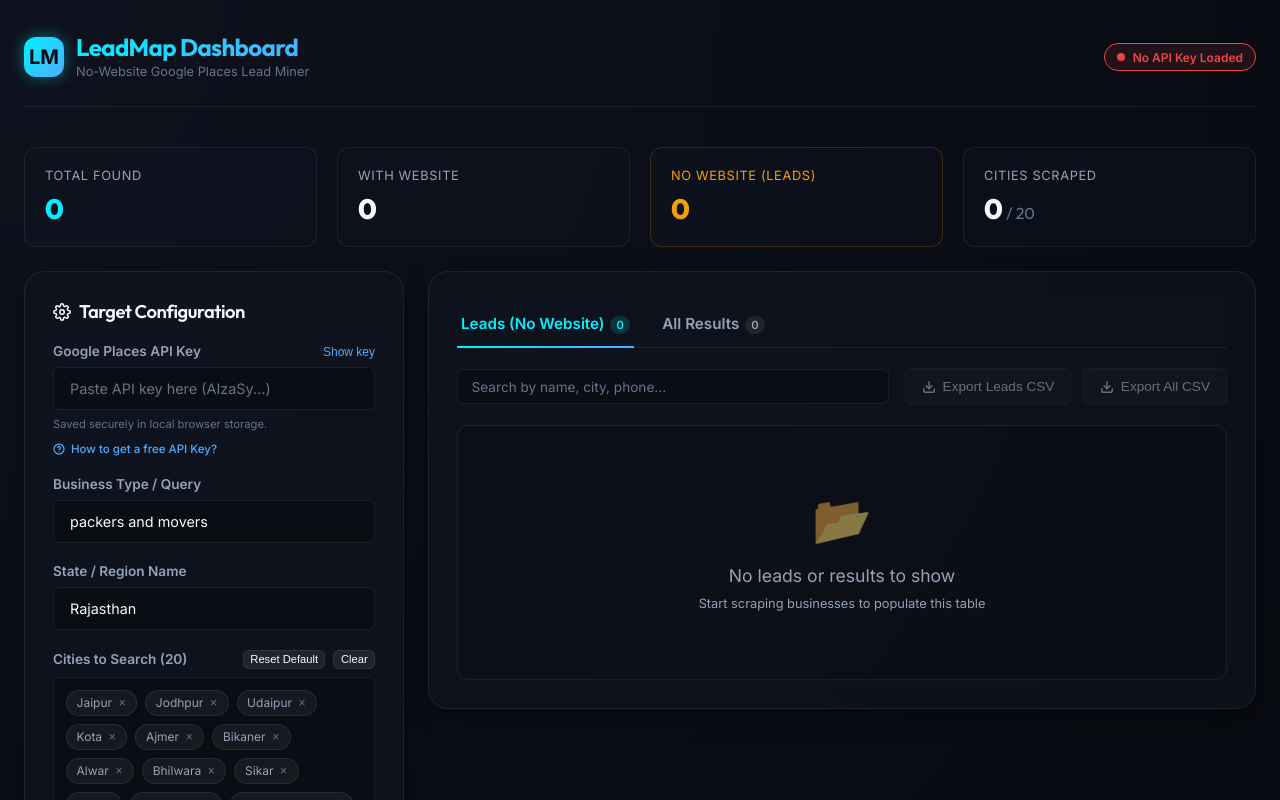
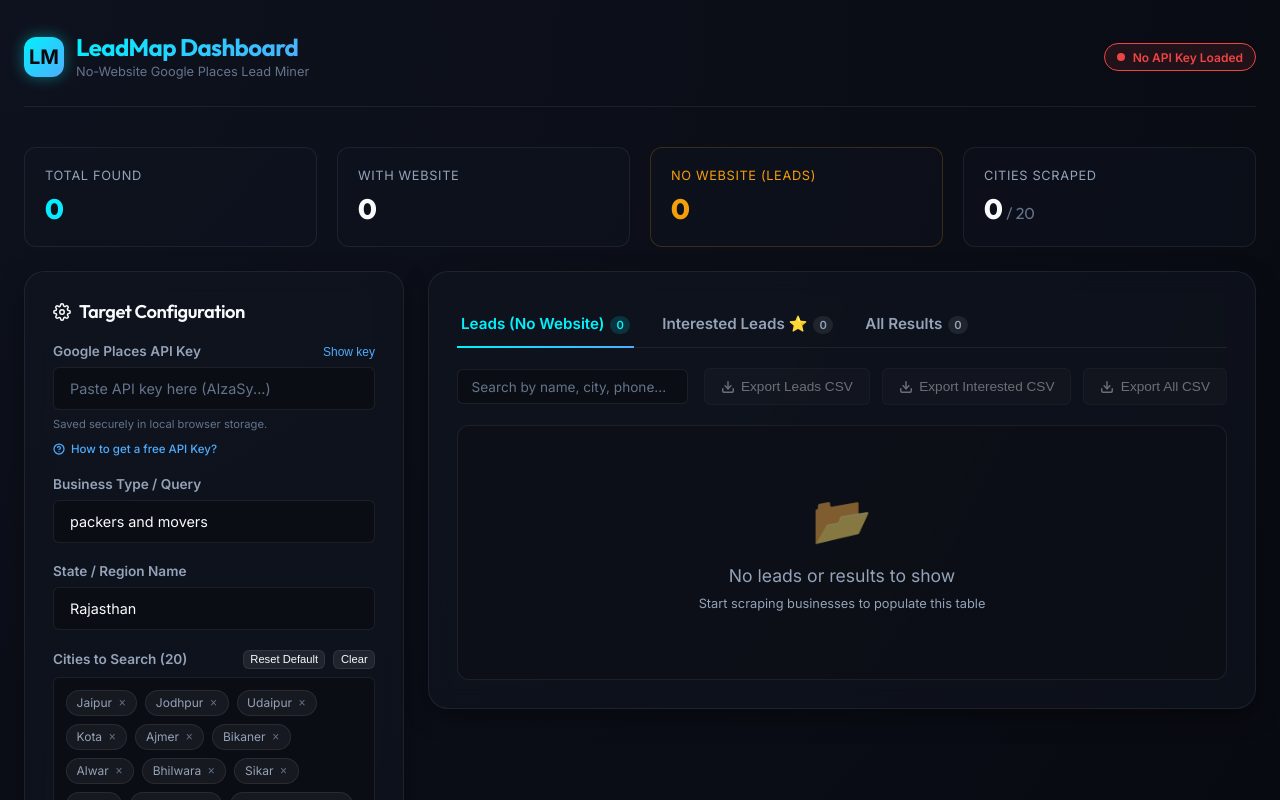
Before and after one commit to Amanverma23-collab/lead-map-dashboard, a React (Vite) app: page / in a window 1280 px wide. Shown: the top 800 px of the page. Built offline with nearby package versions, Linux system fonts and the light colour scheme.

Commit message:
Add Interested Leads tab, filter views, and Export Interested CSV action

```diff
--- a/src/components/ResultsTable.jsx
+++ b/src/components/ResultsTable.jsx
@@ -6,15 +6,18 @@ export default function ResultsTable({
   onBulkUpdateResults,
   onDeleteResults,
 }) {
-  const [activeTab, setActiveTab] = useState('leads'); // 'leads' or 'all'
+  const [activeTab, setActiveTab] = useState('leads'); // 'leads', 'interested', or 'all'
   const [searchTerm, setSearchTerm] = useState('');
   const [sortField, setSortField] = useState('Reviews');
   const [sortOrder, setSortOrder] = useState('desc');
 
-  // Filter leads vs all
+  // Filter leads vs all vs interested
   const filteredByTab = useMemo(() => {
     if (activeTab === 'leads') {
       return results.filter((r) => r.Has_Website === 'No');
+    }
+    if (activeTab === 'interested') {
+      return results.filter((r) => r.status === 'Interested');
     }
     return results;
   }, [results, activeTab]);
@@ -119,11 +122,18 @@ export default function ResultsTable({
     document.body.removeChild(link);
   };
 
-  const handleDownloadCSV = (isLeadsOnly) => {
-    const dataToExport = isLeadsOnly
-      ? results.filter((r) => r.Has_Website === 'No')
-      : results;
-    const filename = isLeadsOnly ? 'no_website_leads.csv' : 'all_results.csv';
+  const handleDownloadCSV = (type) => {
+    let dataToExport = results;
+    let filename = 'all_results.csv';
+
+    if (type === 'leads') {
+      dataToExport = results.filter((r) => r.Has_Website === 'No');
+      filename = 'no_website_leads.csv';
+    } else if (type === 'interested') {
+      dataToExport = results.filter((r) => r.status === 'Interested');
+      filename = 'interested_leads.csv';
+    }
+
     exportToCSV(dataToExport, filename);
   };
 
@@ -141,6 +151,7 @@ export default function ResultsTable({
   };
 
   const totalLeads = results.filter((r) => r.Has_Website === 'No').length;
+  const totalInterested = results.filter((r) => r.status === 'Interested').length;
   const totalAll = results.length;
 
   const renderSortArrow = (field) => {
@@ -159,6 +170,14 @@ export default function ResultsTable({
           >
             Leads (No Website)
             <span className="tab-badge">{totalLeads}</span>
+          </button>
+          <button
+            type="button"
+            className={`tab-btn ${activeTab === 'interested' ? 'active' : ''}`}
+            onClick={() => setActiveTab('interested')}
+          >
+            Interested Leads ⭐
+            <span className="tab-badge interested-badge">{totalInterested}</span>
           </button>
           <button
             type="button"
@@ -186,7 +205,7 @@ export default function ResultsTable({
           <button
             type="button"
             className="btn-secondary"
-            onClick={() => handleDownloadCSV(true)}
+            onClick={() => handleDownloadCSV('leads')}
             disabled={totalLeads === 0}
           >
             <svg
@@ -207,8 +226,30 @@ export default function ResultsTable({
           </button>
           <button
             type="button"
+            className="btn-secondary btn-interested-csv"
+            onClick={() => handleDownloadCSV('interested')}
+            disabled={totalInterested === 0}
+          >
+            <svg
+              width="14"
+              height="14"
+              viewBox="0 0 24 24"
+              fill="none"
+              stroke="currentColor"
+              strokeWidth="2.5"
+              strokeLinecap="round"
+              strokeLinejoin="round"
+            >
+              <path d="M21 15v4a2 2 0 0 1-2 2H5a2 2 0 0 1-2-2v-4" />
+              <polyline points="7 10 12 15 17 10" />
+              <line x1="12" y1="15" x2="12" y2="3" />
+            </svg>
+            Export Interested CSV
+          </button>
+          <button
+            type="button"
             className="btn-secondary"
-            onClick={() => handleDownloadCSV(false)}
+            onClick={() => handleDownloadCSV('all')}
             disabled={totalAll === 0}
           >
             <svg
@@ -325,7 +366,7 @@ export default function ResultsTable({
                   City {renderSortArrow('City')}
                 </th>
                 <th>Address</th>
-                {activeTab === 'all' && <th>Website</th>}
+                {(activeTab === 'all' || activeTab === 'interested') && <th>Website</th>}
                 <th>Actions</th>
               </tr>
             </thead>
@@ -386,7 +427,7 @@ export default function ResultsTable({
                         {place.Address || 'No Address'}
                       </div>
                     </td>
-                    {activeTab === 'all' && (
+                    {(activeTab === 'all' || activeTab === 'interested') && (
                       <td>
                         {place.Has_Website === 'Yes' ? (
                           <a
--- a/src/index.css
+++ b/src/index.css
@@ -946,3 +946,8 @@ p {
   color: #fff;
   border-color: var(--danger);
 }
+
+.tab-btn.active .interested-badge {
+  background: rgba(16, 185, 129, 0.2) !important;
+  color: #34d399 !important;
+}
```
